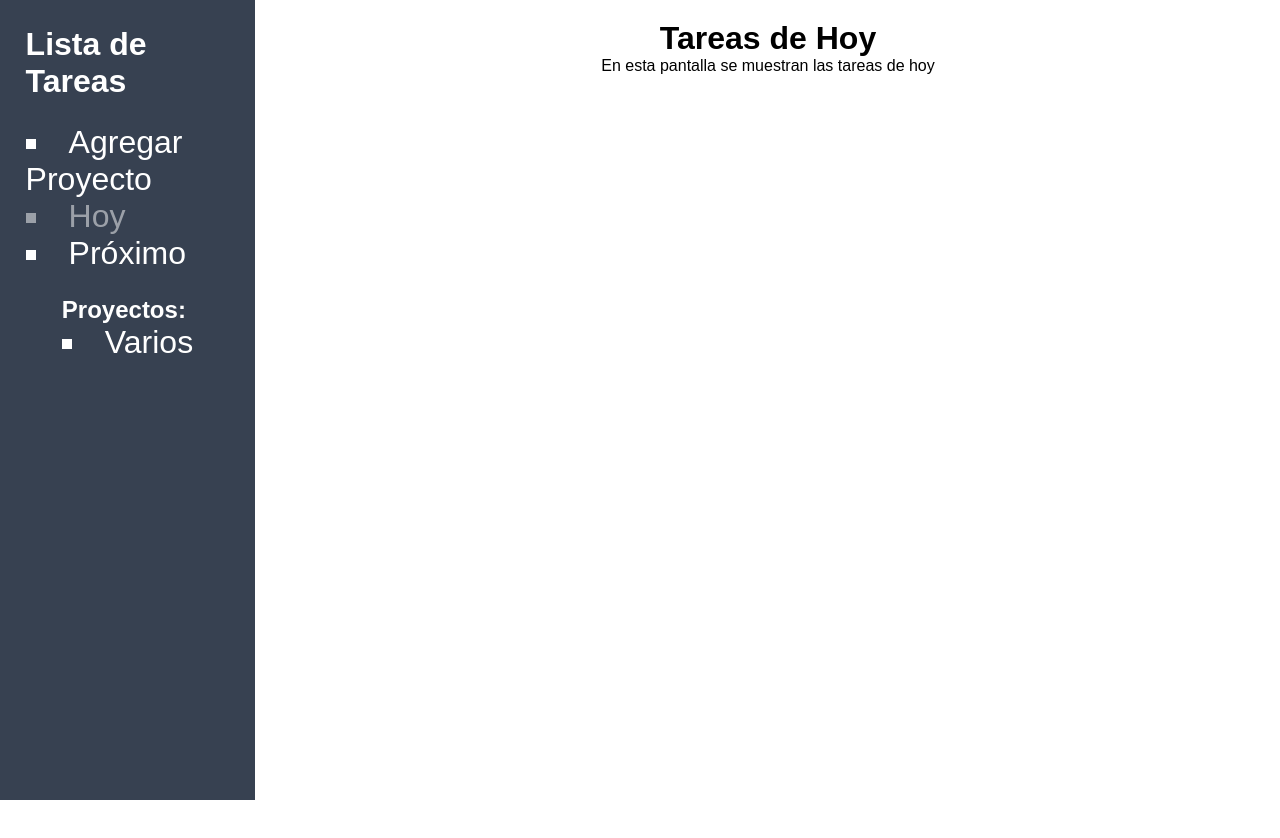
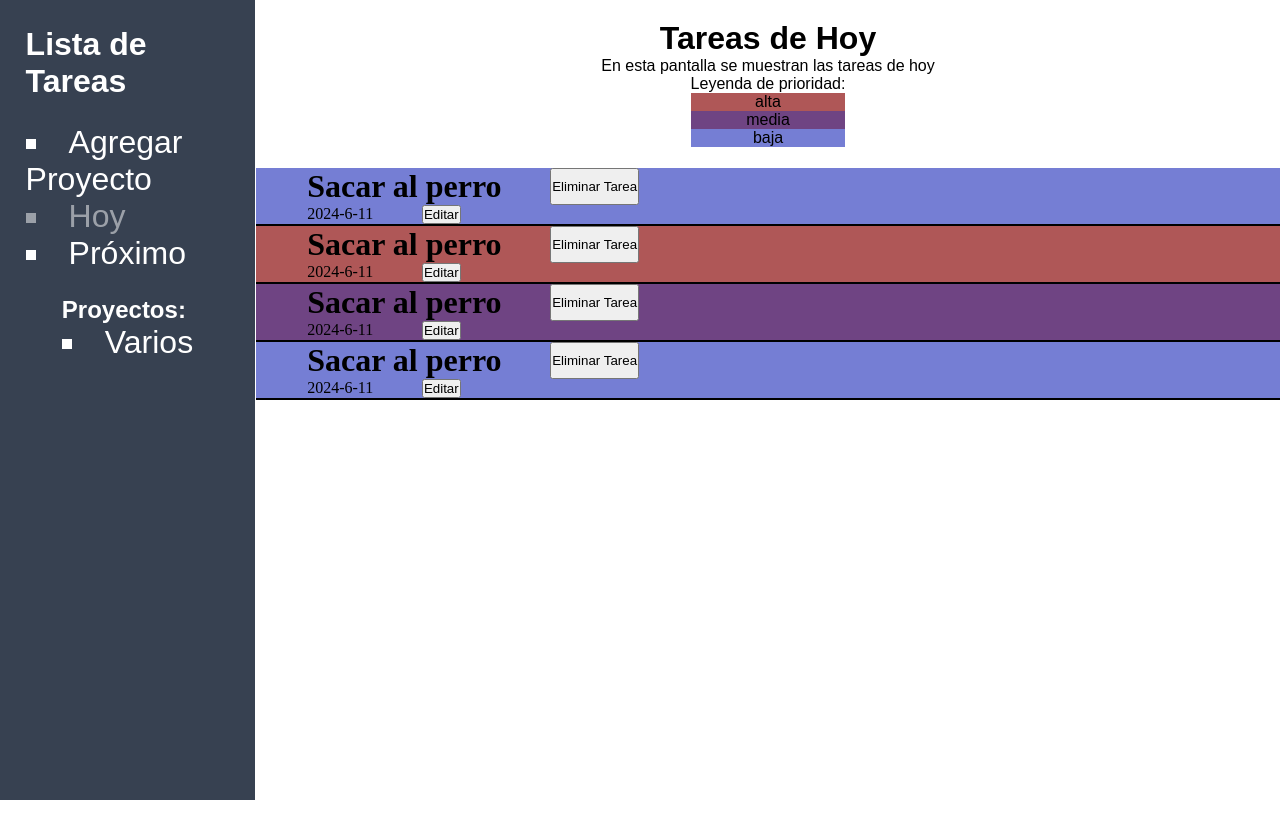
Before and after one commit to End46/Todo-List, a website built with webpack: page src/index.html in a window 1280 px wide. Before the commit the page ends 800 px from the top, so only its background shows below. Built offline with nearby package versions, Linux system fonts and the light colour scheme.

Commit message:
Todo-List: -Se añadio estilo visual para seccion contenido -Se añadio plantilla temporal -Se añadio js para mostrar parte de hoy en contenido(aun falta la parte de editar tareas crear el dialog y el form y logica)

```diff
--- a/src/index.html
+++ b/src/index.html
@@ -22,10 +22,58 @@
         </div>
     </div>
     <div id="Informacion">
-        <h1>Tareas de Hoy</h1>
-        <p>En esta pantalla se muestran las tareas de hoy</p>
+        <h1 id="info-h1">Tareas de Hoy</h1>
+        <p id="info-p">En esta pantalla se muestran las tareas de hoy</p>
+        <div>
+            <p>Leyenda de prioridad:</p>
+            <p class="alta">alta</p>
+            <p class="media">media</p>
+            <p class="baja">baja</p>
+        </div>
+
     </div>
-    <div id="contenido"></div>
+    <div id="contenido">
+        <div class="task baja">
+            <div>
+                <h1>Sacar al perro</h1>
+                <button>Eliminar Tarea</button>
+            </div>
+            <div>
+                <p id="fecha">2024-6-11</p>
+                <button>Editar</button>
+            </div>
+        </div>
+        <div id="tarea2" class="task alta">
+            <div>
+                <h1>Sacar al perro</h1>
+                <button>Eliminar Tarea</button>
+            </div>
+            <div>
+                <p id="fecha">2024-6-11</p>
+                <button>Editar</button>
+            </div>
+        </div>
+        <div id="tarea3" class="task media">
+            <div>
+                <h1>Sacar al perro</h1>
+                <button>Eliminar Tarea</button>
+            </div>
+            <div>
+                <p id="fecha">2024-6-11</p>
+                <button>Editar</button>
+            </div>
+        </div>
+        <div id="tarea4" class="task baja">
+            <div>
+                <h1>Sacar al perro</h1>
+                <button>Eliminar Tarea</button>
+            </div>
+            <div>
+                <p id="fecha">2024-6-11</p>
+                <button>Editar</button>
+            </div>
+        </div>
+    </div>
     <dialog id="addProject">
         <form id="addProjectForm">
             <label for="name">Nombre del Proyecto</label>
--- a/src/index.js
+++ b/src/index.js
@@ -47,27 +47,7 @@ function listarTareasSemanales(Proyecto){
     }
 }
 
-function listarTareasDeHoy(Proyecto){
-    if(Proyecto.getLength() == 0){
-        console.log('no hay tareas');
-    }else{
-        let count=0;
-        for(let i=0;i<Proyecto.getLength();i++){
-            let tarea = Proyecto.getTask(i);
-            if(isToday(tarea.fechaEntrega)){
-                console.log({
-                    name:tarea.name,
-                    prioridad:tarea.prioridad,
-                    fechaEntrega:tarea.fechaEntrega
-                });
-                count ++;
-            }
-        }
-        if(count==0){
-            console.log('parece que no tiene ninguna tarea para hoy')
-        }
-    }
-}
+
 
 function agregarTarea(proyecto){
     let nombre = AskTask();
--- a/src/style.css
+++ b/src/style.css
@@ -73,6 +73,7 @@ li:active{
     justify-content: flex-start;
     padding: 2%;
     font-family:Arial, Helvetica, sans-serif;
+    text-align: center;
 }
 
 dialog:modal{
@@ -82,3 +83,30 @@ dialog:modal{
     border: 8px solid #374151;
     border-radius: 24px;
 }
+
+#contenido{
+    overflow: auto;
+    height: 87vh;
+}
+
+#contenido>div{
+    border-bottom:2px solid;
+    padding-left: 5%;
+}
+
+.task>div{
+    display: flex;
+    gap:5%;
+}
+
+.alta{
+    background-color: #860000a8;
+}
+
+.media{
+    background-color: #3b0057bb;
+}
+
+.baja{
+    background-color: #0012af8a;
+}
```
Also changed, not shown: src/hoy.js (added, +83 -0 lines).
